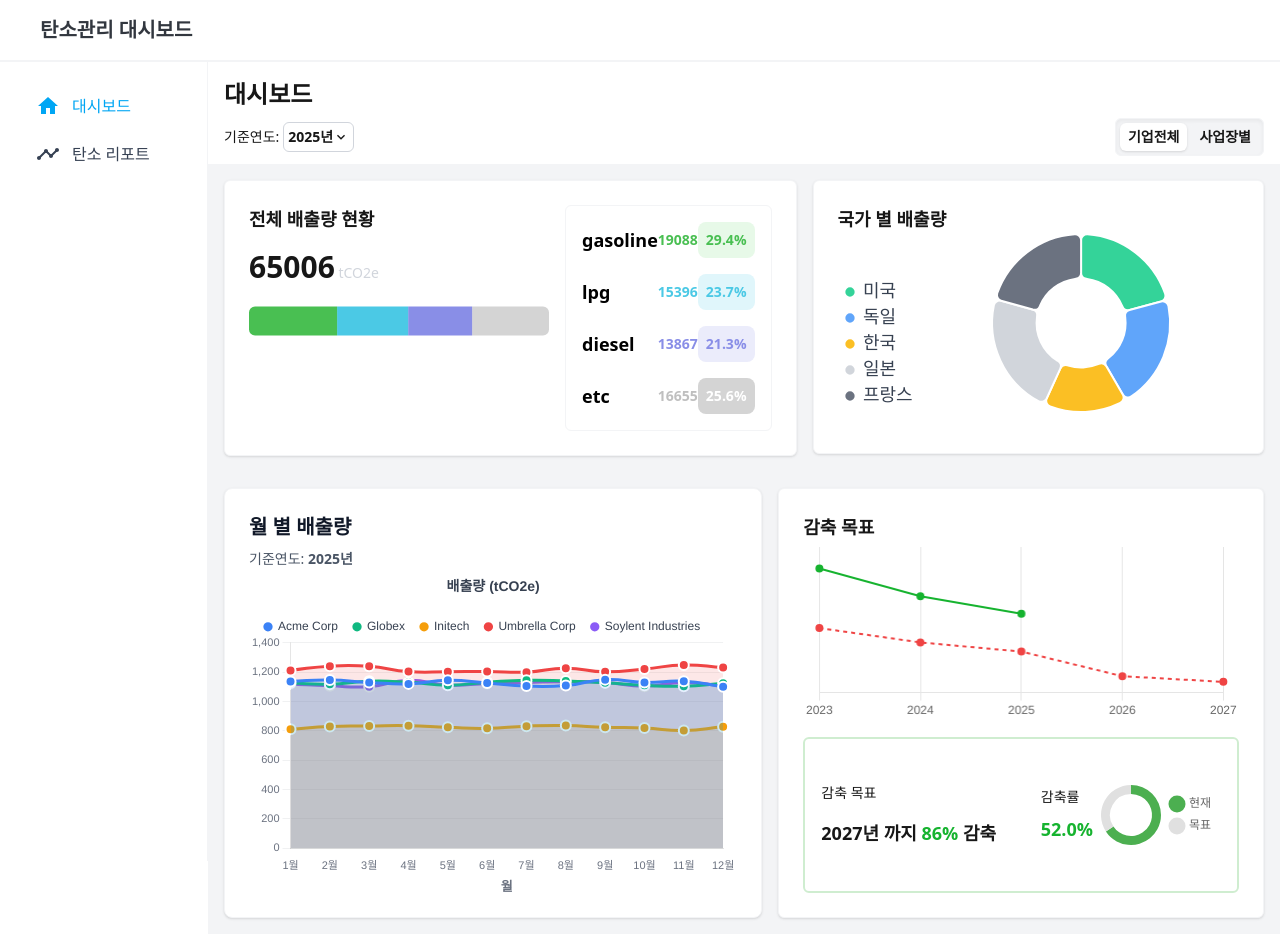
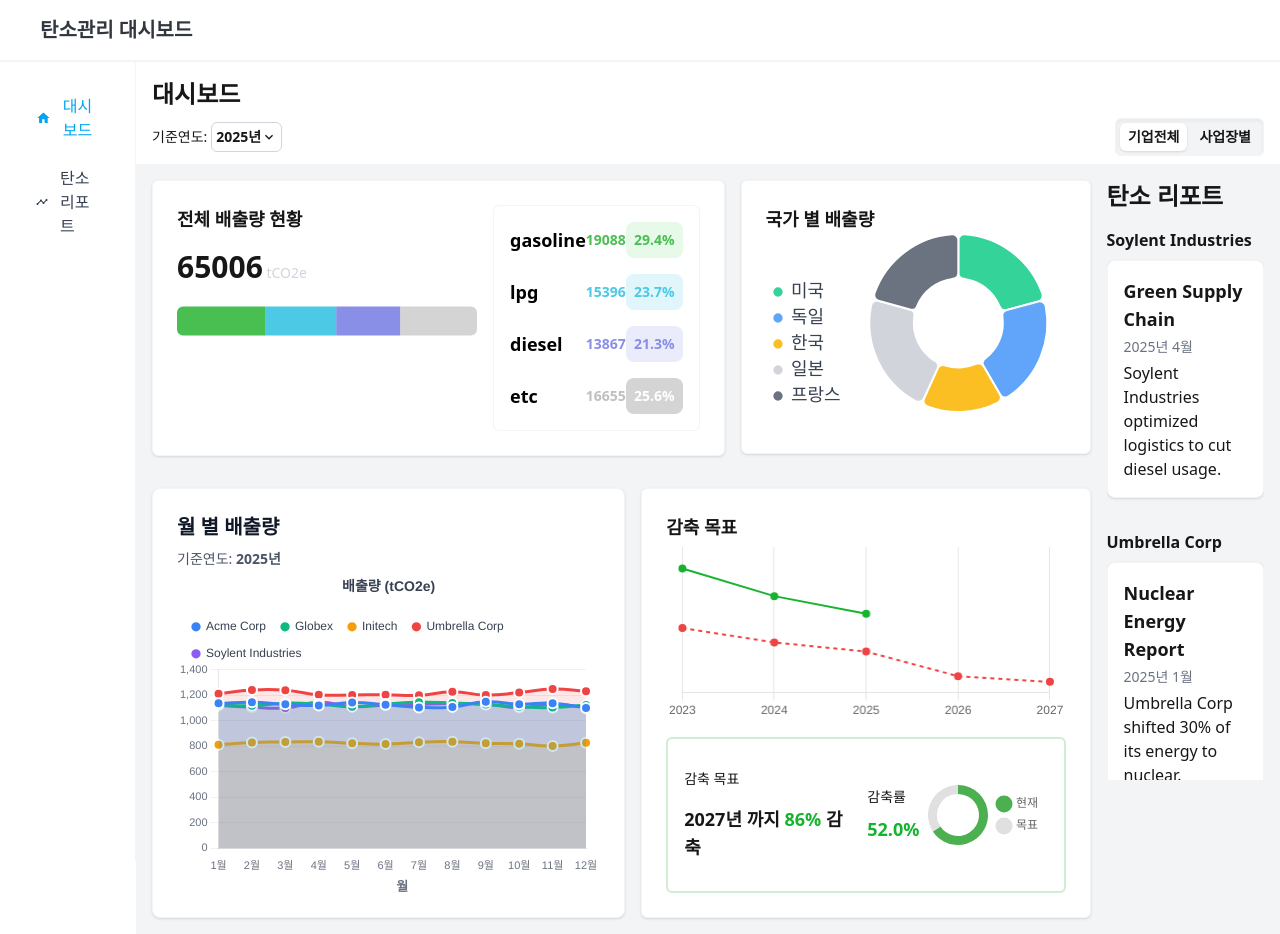
Before and after one commit to jjanggu1/Emissions-Dashboard, a Next.js app: page / in a window 1280 px wide. Built offline with nearby package versions, Linux system fonts and the light colour scheme.

Commit message:
feat: 탄소 리포트 타임라인 퍼블리싱 및 데이터 연동 완료

```diff
--- a/src/app/page.tsx
+++ b/src/app/page.tsx
@@ -15,6 +15,7 @@ import DashboardHeader from "@/components/DashboardHeader";
 import MonthlyEmissions from "@/components/MonthlyEmissions";
 import CountryEmissions from "@/components/CountryEmissions";
 import YearlyEmission from "@/components/YearlyEmission";
+import CarbonReport from "@/components/CarbonReport";
 
 export default function Home() {
   const { setPosts } = usePostsStore();
@@ -50,8 +51,9 @@ export default function Home() {
           <h1 className="text-2xl font-bold">대시보드</h1>
           <DashboardHeader />
         </header>
-        <main className="w-full md:flex md:flex-col gap-4 px-4 py-4">
+        <main className="w-full md:flex gap-4 px-4 py-4">
           {/* 데이터 차트 */}
+          <div className="w-full flex flex-col gap-4 flex-3">
             <div>
               <div className="block md:flex gap-4">
                 <TotalEmissions />
@@ -64,10 +66,10 @@ export default function Home() {
                 <YearlyEmission />
               </div>
             </div>
+          </div>
+          <CarbonReport />
         </main>
       </div>
-      {/* 연도 별 총 감축량 => Line Chart */}
-      {/* 오른쪽 영역에 report timeline(최신순 post) */}
     </div>
   );
 }
--- /dev/null
+++ b/src/components/CarbonReport.tsx
@@ -0,0 +1,46 @@
+"use client";
+
+import { usePostsStore, useCompanyStore } from "@/store/store";
+
+export default function CarbonReport() {
+  const { posts } = usePostsStore();
+  const { companies } = useCompanyStore();
+
+  const newsPosts = posts.sort((a, b) => {
+    const dateA = new Date(a.dateTime);
+    const dateB = new Date(b.dateTime);
+    return dateB.getTime() - dateA.getTime();
+  });
+
+  const formatYearMonth = (ym: string) => {
+    const [year, month] = ym.split("-");
+    return `${year}년 ${Number(month)}월`;
+  };
+
+  const formatCompanyName = (resourceUid: string) => {
+    const company = companies.find((company) => company.id === resourceUid);
+    return company?.name;
+  };
+
+  console.log(newsPosts);
+
+  return (
+    <div className="w-full h-screen max-h-[calc(100vh-200px)] overflow-y-auto flex-1">
+      <h1 className="text-2xl font-bold">탄소 리포트</h1>
+      {newsPosts?.map((post) => (
+        <div className="flex flex-col gap-2 max-w-[400px] mb-4">
+          <h2 className="mt-4 font-semibold">
+            {formatCompanyName(post.resourceUid)}
+          </h2>
+          <div className="bg-white p-4 border border-gray-100 rounded-lg shadow-sm flex flex-col gap-1">
+            <h2 className="text-lg font-bold">{post.title}</h2>
+            <p className="text-sm text-gray-500">
+              {formatYearMonth(post.dateTime)}
+            </p>
+            <p className="">{post.content}</p>
+          </div>
+        </div>
+      ))}
+    </div>
+  );
+}
```
Lines whose indentation alone changed are shown as unchanged.
